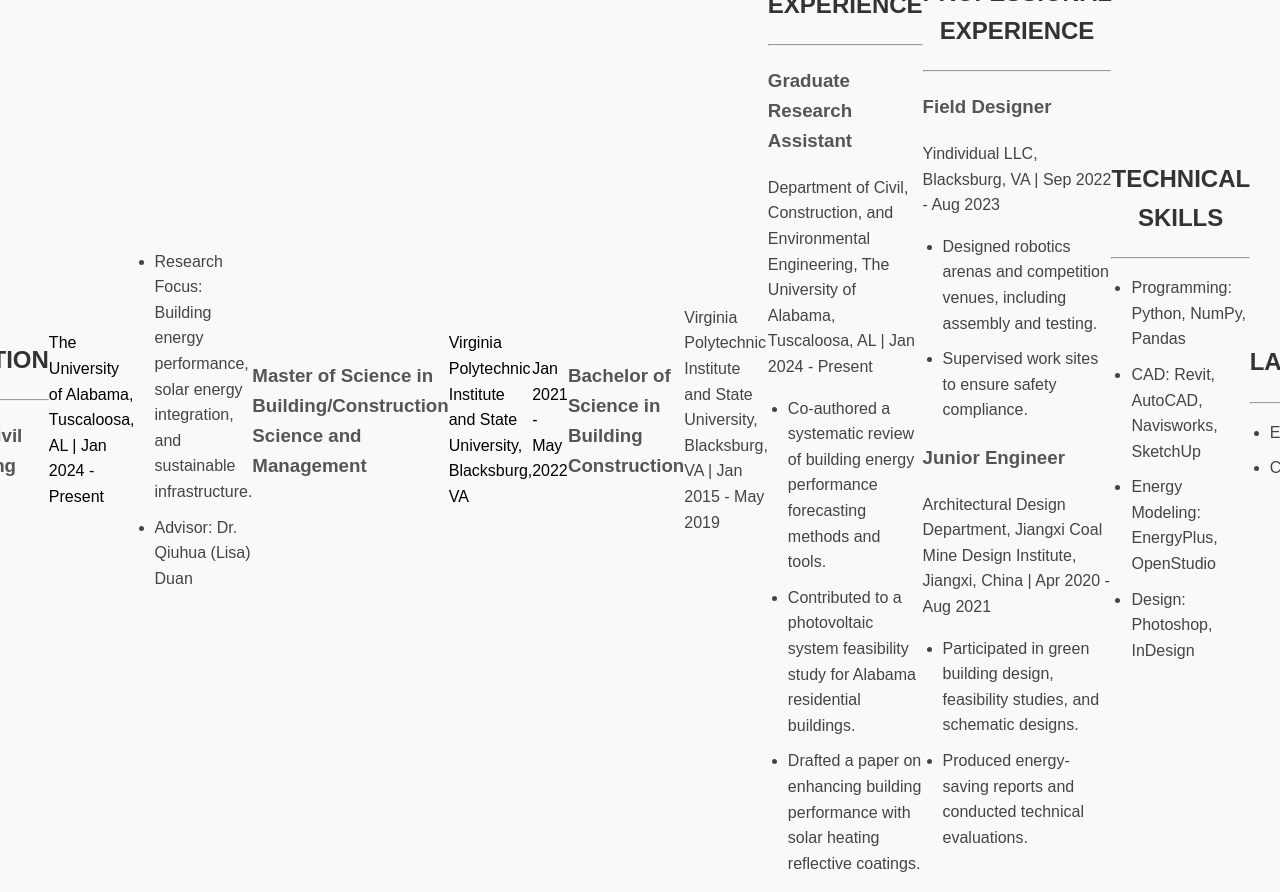
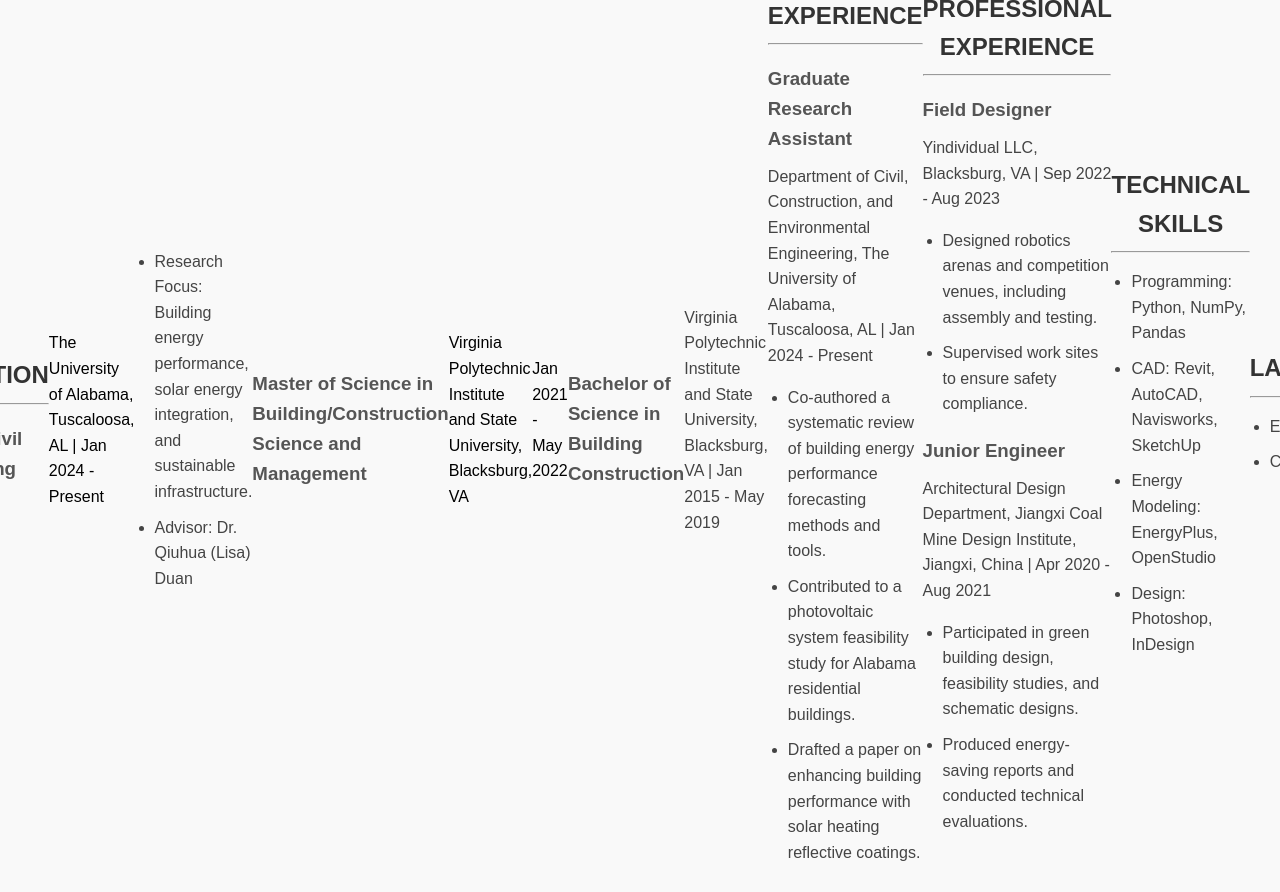
Before and after one commit to YizhouYang1129/YizhouYang1129.github.io, a plain HTML site: page index.html in a window 1280 px wide. Shown: the top 892 px of the page. Drawn offline with Linux system fonts and the light colour scheme; files that its build step writes are made by us from their sources.

Commit message:
add more

```diff
--- a/css/styles.css
+++ b/css/styles.css
@@ -5,6 +5,7 @@ body {
     margin: 0;
     padding: 20px;
 }
+
 .container {
     /* max-width: 800px; */
     margin: auto;
@@ -13,44 +14,60 @@ body {
     border-radius: 5px;
     box-shadow: 0 2px 10px rgba(0, 0, 0, 0.1);
 }
-h1, h2 {
+
+h1,
+h2 {
     text-align: center;
     color: #333;
+    margin-bottom: 0;
 }
+
 h3 {
     color: #555;
-    margin-top: 20px;
+    margin-bottom: 0;
 }
-p, li {
+
+p,
+li {
     margin: 10px 0;
     color: #444;
 }
+
 ul {
     padding-left: 20px;
 }
+
 .section {
     margin-bottom: 20px;
 }
+
 .contact {
     text-align: center;
 }
+
 .contact a {
     color: #007BFF;
     text-decoration: none;
 }
+
 .contact a:hover {
     text-decoration: underline;
 }
+
 .row {
     display: flex;
     justify-content: space-between;
     align-items: center;
 }
+
 .left {
-    width: 70%; /* Adjust as needed */
+    width: 70%;
+    /* Adjust as needed */
 }
+
 .right {
-    width: 30%; /* Adjust as needed */
+    width: 30%;
+    /* Adjust as needed */
 }
 
 body {
@@ -61,8 +78,11 @@ body {
     justify-content: center;
     background-color: #f9f9f9;
 }
+
 .profile-pic {
-    width: 150px; /* Adjust size as needed */
+    width: 150px;
+    /* Adjust size as needed */
     height: auto;
-    border-radius: 50%; /* Makes the image circular */
+    border-radius: 50%;
+    /* Makes the image circular */
 }
```
